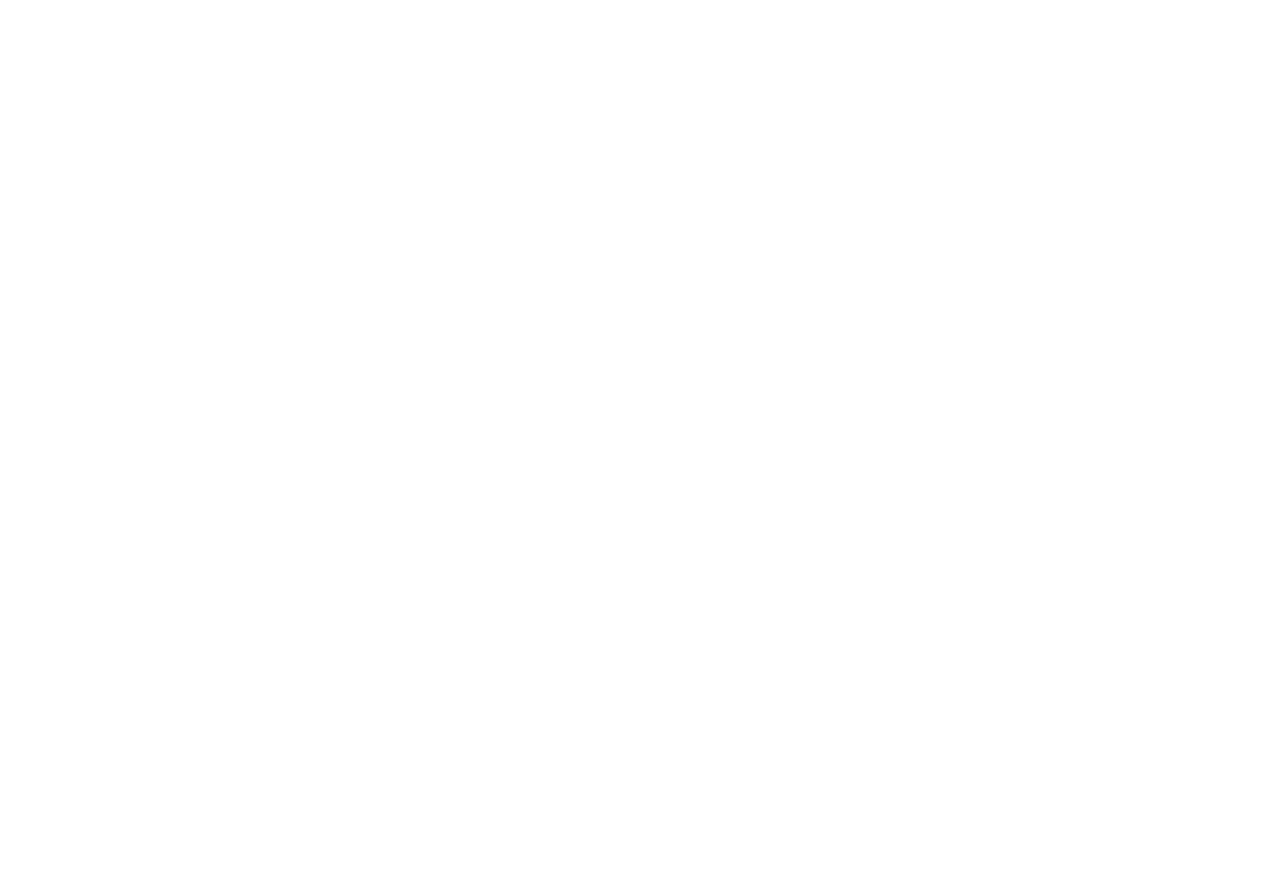
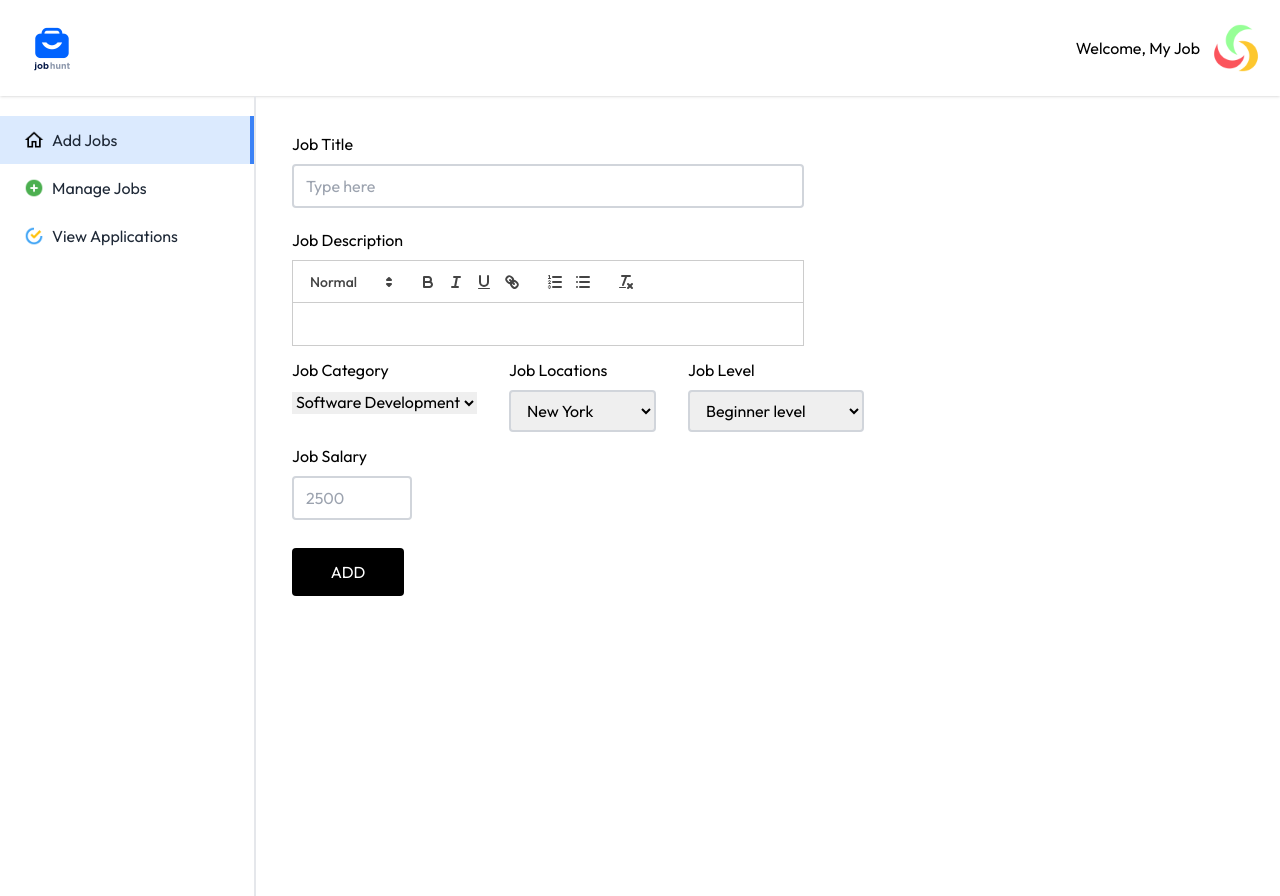
Before and after one commit to Apna-project2003/JOB-Found, a React (Vite) app: page /dashboard/add-jobs in a window 1280 px wide. Before the commit this address had no page. Before the commit the page ends 800 px from the top, so only its background shows below. Built offline with nearby package versions, Linux system fonts and the light colour scheme.

Commit message:
Frontend

```diff
--- a/package.json
+++ b/package.json
@@ -16,6 +16,7 @@
     "@fortawesome/react-fontawesome": "^0.2.2",
     "k-convert": "^1.0.6",
     "moment": "^2.30.1",
+    "quil": "^1.1.30",
     "quill": "^2.0.3",
     "react": "^19.1.0",
     "react-dom": "^19.1.0",
--- a/src/App.jsx
+++ b/src/App.jsx
@@ -1,5 +1,44 @@
+// import React, { useContext } from 'react'
+// import{Route,Routes} from 'react-router-dom'
+// import ApplyJob from './pages/ApplyJob'
+// import Applications from './pages/Applications'
+// import Home from './pages/Home'
+// import Navbar from './components/Navbar'
+
+// import { AppContext } from './context/AppContext'
+// import RecruiterLogin from './components/RecruiterLogin'
+// import Dashboard from './pages/Dashboard'
+// import AddJobs from './pages/AddJobs'
+// import MangeJobs from './pages/MangeJobs'
+// import ViewApplications from './pages/ViewApplications'
+// import 'quill/dist/quill.snow.css'
+// const App = () => {
+//   const{showRecruiterLogin} = useContext(AppContext)
+//   return (
+//   <div>
+//    {showRecruiterLogin &&  <RecruiterLogin/>}
+//     <Routes>
+//       <Route path='/'element={<Home/>}></Route>
+//       <Route path='/apply-job/:id' element={<ApplyJob/>} />
+//       <Route path='/Applications'element={<Applications/>} />
+//       <Route path="/dashboard" element ={<Dashboard/>} >
+//        <Route path="add-jobs" element ={<AddJobs/>}/>
+//         <Route path='manage-jobs' element ={<MangeJobs/>} />
+
+//          <Route path='view-applications' element ={<ViewApplications/>} />
+//        </Route>
+//     </Routes>
+
+//   </div>
+
+//   )
+// }
+
+// export default App
+
+
 import React, { useContext } from 'react'
-import{Route,Routes} from 'react-router-dom'
+import { Route, Routes } from 'react-router-dom'
 import ApplyJob from './pages/ApplyJob'
 import Applications from './pages/Applications'
 import Home from './pages/Home'
@@ -11,25 +50,28 @@
 import AddJobs from './pages/AddJobs'
 import MangeJobs from './pages/MangeJobs'
 import ViewApplications from './pages/ViewApplications'
+import 'quill/dist/quill.snow.css'
+
 const App = () => {
-  const{showRecruiterLogin} = useContext(AppContext)
+  const { showRecruiterLogin } = useContext(AppContext)
+
   return (
-  <div>
-   {showRecruiterLogin &&  <RecruiterLogin/>}
-    <Routes>
-      <Route path='/'element={<Home/>}></Route>
-      <Route path='/apply-job/:id' element={<ApplyJob/>} />
-      <Route path='/Applications'element={<Applications/>} />
-      <Route path='/dashboard' element ={<Dashboard/>} />
-       <Route path='/add-job' element ={<AddJobs/>} />
-        <Route path='/manage-jobs' element ={<MangeJobs/>} />
+    <div>
+      {showRecruiterLogin && <RecruiterLogin />}
 
-         <Route path='/view-applications' element ={<ViewApplications/>} />
+      <Routes>
+        <Route path="/" element={<Home />} />
+        <Route path="/apply-job/:id" element={<ApplyJob />} />
+        <Route path="/applications" element={<Applications />} />
 
-    </Routes>
-
-  </div>
-
+        {/* ✅ Nested routes under /dashboard */}
+        <Route path="/dashboard" element={<Dashboard />}>
+          <Route path="add-jobs" element={<AddJobs />} />
+          <Route path="manage-jobs" element={<MangeJobs />} />
+          <Route path="view-applications" element={<ViewApplications />} />
+        </Route>
+      </Routes>
+    </div>
   )
 }
 
--- a/src/pages/AddJobs.jsx
+++ b/src/pages/AddJobs.jsx
@@ -1,10 +1,90 @@
-import React from 'react'
+import React, { useEffect, useRef, useState } from 'react'
+import Quill from 'quill';
+import { JobCategories, JobLocations } from '../assets/assets';
+const AddJobs = () => {
 
-const AddJobs = () => {
+  const[title,setTitle] = useState('');
+  const[location,setLocation] = useState('Bangalore');
+  const[category,setCategory] = useState('Programming');
+    const[level,setLevel] = useState('Beginner level');
+    const[salary,setSalary] = useState(0);
+
+  const editorRef = useRef(null)
+  const quillRef = useRef(null)
+
+  useEffect(()=>{
+    //Initiate Qill only once
+
+    if(!quillRef.current && editorRef.current){
+      quillRef.current=new Quill(editorRef.current,{
+        theme:'snow',
+      })
+    }
+  },[])
   return (
-    <div>
 
-    </div>
+    <form className='container p-4 flex flex-col w-full items-start gap-3'>
+      <div className='w-full'>
+
+        <p className='mb-2'>
+Job Title
+        </p>
+        <input type="text" placeholder='Type here'  onChange={e=> setTitle(e.target.value)} value={title} required
+        className='w-full max-w-lg px-3 py-2 border-2 border-gray-300 rounded' />
+      </div>
+
+      <div className='w-full max-w-lg'>
+        <p className='my-2'>Job Description</p>
+
+        <div ref={editorRef}>
+
+        </div>
+
+      </div>
+
+      <div className='flex flex-col sm:flex-row gap-2 w-full sm:gap-8'>
+        <div>
+         <p className='mb-2'>Job Category</p>
+        <select onChange={e=>setCategory(e.target.value)} >
+          {JobCategories.map((category,index) =>(
+            <option key={index} value={category}>{category}</option>
+          ))}
+        </select>
+        </div>
+
+
+         <div>
+         <p className='mb-2'>Job Locations</p>
+        <select className='w-full px-3 py-2 border-2 border-gray-300 rounded' onChange={e=>setLocation(e.target.value)} >
+          {JobLocations.map((location,index) =>(
+            <option key={index} value={location}>{location}</option>
+          ))}
+        </select>
+        </div>
+
+
+          <div>
+         <p className='mb-2'>Job Level</p>
+        <select className='w-full px-3 py-2 border-2 border-gray-300 rounded'  onChange={e=>setLevel(e.target.value)} >
+
+         <option value="Beginner level">Beginner level</option>
+         <option value="Intermediate level">Intermediate level</option>
+         <option value="Advanced level">Advanced level</option>
+
+        </select>
+        </div>
+      </div>
+
+      <div>
+        <p className='mb-2' >Job Salary</p>
+        <input min={0}  className='w-full px-3 py-2 border-2 border-gray-300 rounded sm:w-[120px]' onChange={e=> setSalary(e.target.value)}   type='Number' placeholder='2500' />
+      </div>
+
+      <button className='w-28 py-3 mt-4 bg-black text-white rounded'>
+        ADD
+      </button>
+    </form>
+
   )
 }
 
--- a/src/pages/Dashboard.jsx
+++ b/src/pages/Dashboard.jsx
@@ -1,3 +1,5 @@
+//
+
 import React from 'react'
 import { NavLink, Outlet, useNavigate } from 'react-router-dom'
 import JobLogo from '../assets/joblogojpg.jpg';
@@ -5,25 +7,21 @@
 import AddIcon from '../assets/icons8-add-48.png'
 import homeIcon from '../assets/icons8-home-24.png'
 import TickTack from '../assets/icons8-tick-tick-48.png'
+
 const Dashboard = () => {
+  const navigate = useNavigate()
 
-    const navigate = useNavigate()
   return (
     <div className='min-h-screen'>
 
-        {/* Navabr for Recruiter Panel */}
-
-
+      {/* Navbar */}
       <div className='shadow py-4'>
         <div className='px-5 flex justify-between items-center'>
-
-    <img onClick={e =>navigate('/') } src={JobLogo}   className="w-16 h-auto object-contain cursor-pointer"   />
-
+          <img onClick={() => navigate('/')} src={JobLogo} className="w-16 h-auto object-contain cursor-pointer" />
           <div className='flex items-center gap-3'>
-        <p className='max-sm:hidden'>Welcom,My job</p>
-
+            <p className='max-sm:hidden'>Welcome, My Job</p>
             <div className='relative group'>
-            <img src={Logo} alt="" className="w-110 h-12"  />
+              <img src={Logo} alt="" className="w-110 h-12" />
               <div className='absolute hidden group-hover:block top-0 right-0 z-10 text-black rounded pt-12'>
                 <ul className='list-none m-0 p-2 bg-white rounded-md border text-sm'>
                   <li className='py-1 px-2 cursor-pointer pr-10'>Logout</li>
@@ -32,35 +30,46 @@
             </div>
           </div>
         </div>
-<div className='flex items-start'>
-    {/* Left Sidebar with option to add job, manage jobs , view applies */}
+      </div>
 
-    <div className='inline-block min-h-screen border-r-2'>
+      {/* Main dashboard layout: Sidebar + Main content */}
+      <div className='flex'>
+        {/* Sidebar */}
+        <div className='w-64 min-h-screen border-r-2'>
           <ul className='flex flex-col items-start pt-5 text-gray-800'>
-        <NavLink className={(isActive) =>`flex items-center p-3 sm:px-6 gap-2 w-full hover:bg-gray-100 ${isActive && `bg-blue-100 border-r-4 border-blue-500`}`} to={'/dashboard/add-jobs'}>
-        <img src={homeIcon} alt=""  className="w-5 h-5" />
-        <p className='max-sm:hidden'>Add Job</p>
-
+            <NavLink
+              to='/dashboard/add-jobs'
+              className={({ isActive }) => `flex items-center p-3 sm:px-6 gap-2 w-full hover:bg-gray-100 ${isActive ? 'bg-blue-100 border-r-4 border-blue-500' : ''}`}
+            >
+              <img src={homeIcon} alt="" className="w-5 h-5" />
+              <p className='max-sm:hidden'>Add Jobs</p>
             </NavLink>
 
-        <NavLink className={(isActive) =>`flex items-center p-3 sm:px-6 gap-2 w-full hover:bg-gray-100 ${isActive && `bg-blue-100 border-r-4 border-blue-500`}`}  to={'/dashboard/manage-jobs'}>
-        <img src={AddIcon}  className="w-5 h-5" />
-        <p className='max-sm:hidden'>Manage jobs</p></NavLink>
+            <NavLink
+              to='/dashboard/manage-jobs'
+              className={({ isActive }) => `flex items-center p-3 sm:px-6 gap-2 w-full hover:bg-gray-100 ${isActive ? 'bg-blue-100 border-r-4 border-blue-500' : ''}`}
+            >
+              <img src={AddIcon} className="w-5 h-5" />
+              <p className='max-sm:hidden'>Manage Jobs</p>
+            </NavLink>
 
-          <NavLink className={(isActive) =>`flex items-center p-3 sm:px-6 gap-2 w-full hover:bg-gray-100 ${isActive && `bg-blue-100 border-r-4 border-blue-500`}`}  to={'/dashboard/view-applications'}>
-        <img src={TickTack} alt=""   className="w-5 h-5"   />
+            <NavLink
+              to='/dashboard/view-applications'
+              className={({ isActive }) => `flex items-center p-3 sm:px-6 gap-2 w-full hover:bg-gray-100 ${isActive ? 'bg-blue-100 border-r-4 border-blue-500' : ''}`}
+            >
+              <img src={TickTack} alt="" className="w-5 h-5" />
               <p className='max-sm:hidden'>View Applications</p>
-
             </NavLink>
           </ul>
         </div>
+
+        {/* Main content from nested routes */}
+        <div className='flex-1 p-5'>
+          <Outlet />
         </div>
       </div>
-
-      <Outlet/>
     </div>
   )
 }
 
 export default Dashboard
-//4.06
```
Also changed, not shown: 1 other file (tests, documents, lock files or other folders). Lines whose indentation alone changed are shown as unchanged.
